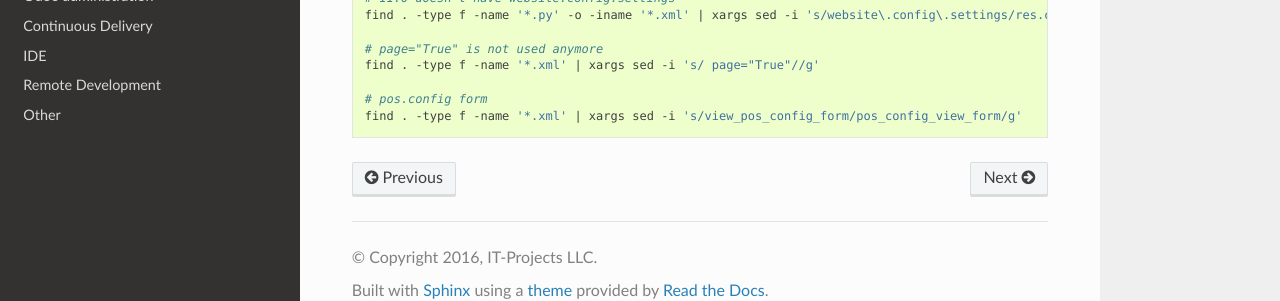
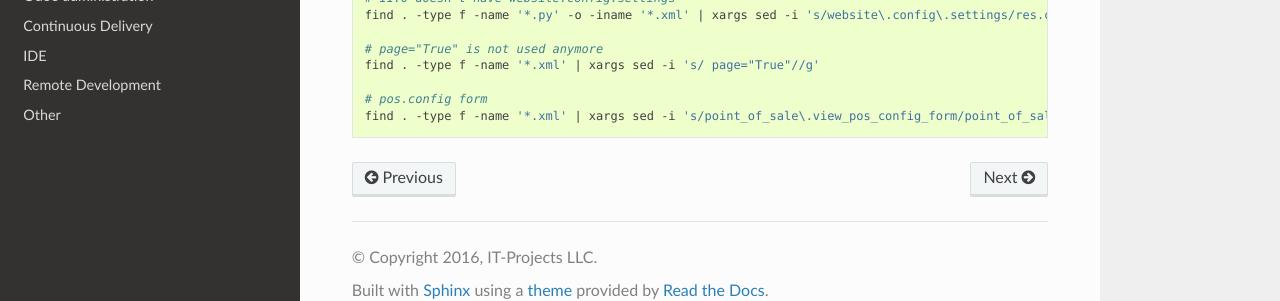
Before and after one commit to itpp-labs/odoo-development, a Sphinx documentation site: the page built from docs/migration/fix-refs.rst, in a window 1280 px wide. Shown: the part 563-864 px from the top of the page. Built offline with Sphinx 7.4.7 and the Read the Docs theme 2.0.0, drawn with Linux system fonts in a browser that asks for light colours; pages that are not in the unit, such as notebooks, are missing from menus.

Commit message:
Update fix-refs.rst

```diff
--- a/docs/migration/fix-refs.rst
+++ b/docs/migration/fix-refs.rst
@@ -35,4 +35,4 @@
     find . -type f -name '*.xml' | xargs sed -i 's/ page="True"//g'
 
     # pos.config form
-    find . -type f -name '*.xml' | xargs sed -i 's/view_pos_config_form/pos_config_view_form/g'
+    find . -type f -name '*.xml' | xargs sed -i 's/point_of_sale\.view_pos_config_form/point_of_sale\.pos_config_view_form/g'
```
